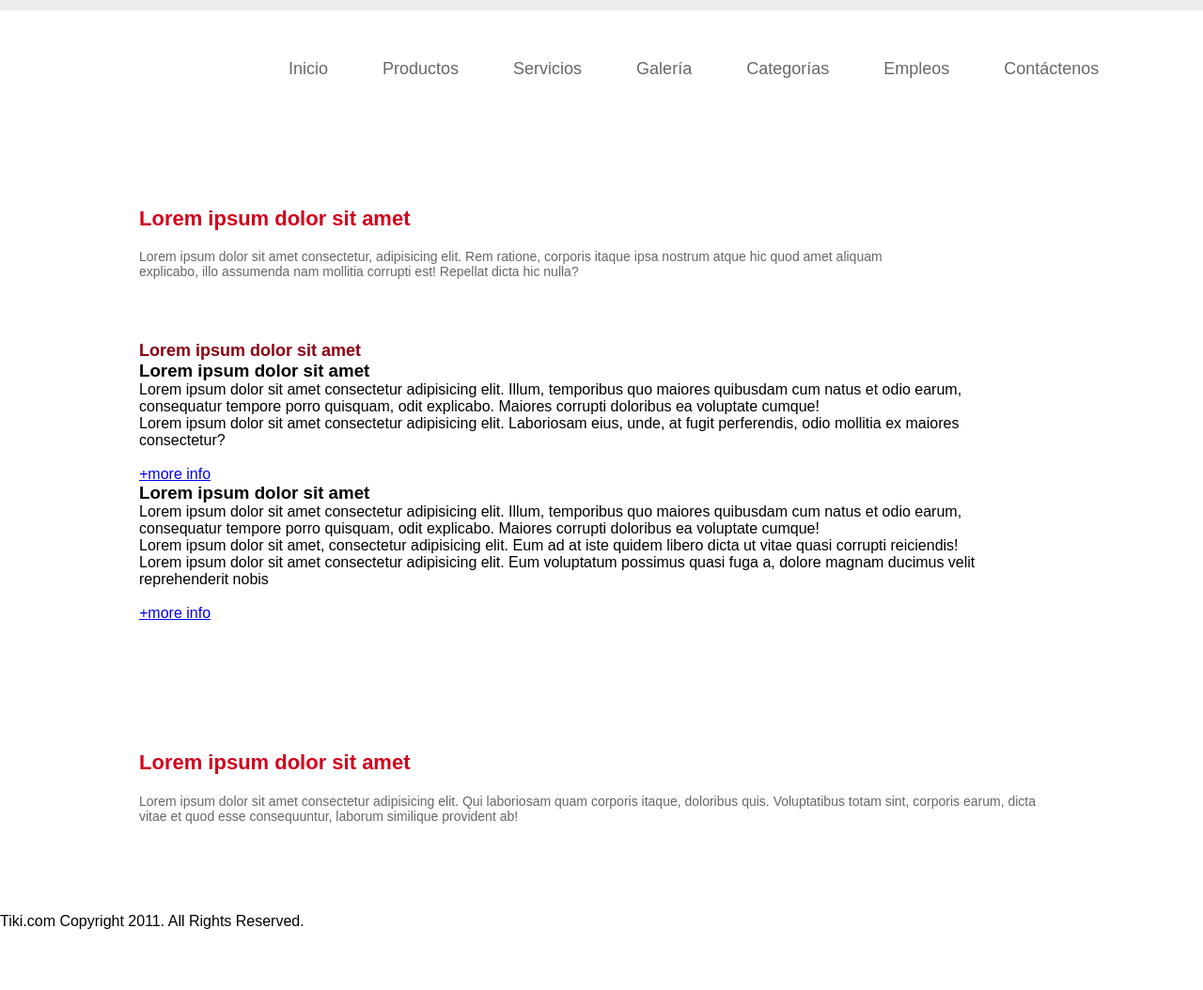
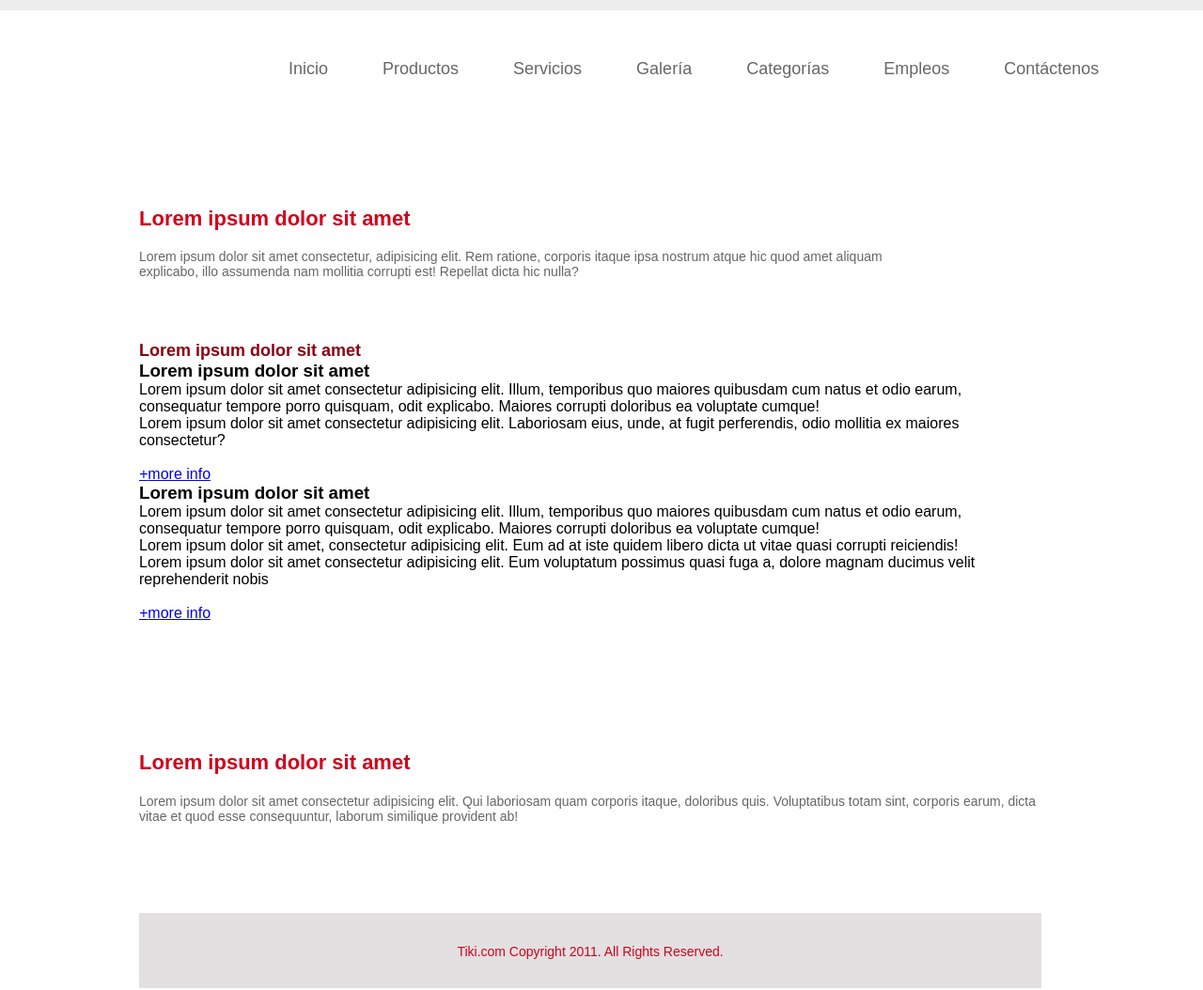
Before and after one commit to kendollcastro/examen-web, a plain HTML site: page index.html in a window 1280 px wide. Shown: the whole page at 94% size. Before the commit the page ends 990 px from the top, so only its background shows below. Drawn offline with Linux system fonts and the light colour scheme.

Commit message:
Agregamos el footer a la pagina y su estilo

```diff
--- a/css/styles.css
+++ b/css/styles.css
@@ -108,3 +108,21 @@ h4{
     margin-top: 61px;
     margin-left: 148px;
 }
+
+
+
+/*Footer*/
+
+#footer{
+    width: 960px;
+    height: 80px;
+    margin-left: 148px;
+    background-color: #e2e0e0;
+}
+
+#text-footer{
+    font-size: 14px;
+    color: #d3001c;
+    padding: 33px 0;
+    text-align: center;
+}
--- a/index.html
+++ b/index.html
@@ -87,7 +87,7 @@
     </div>
     <!--Footer-->
      <div id="footer">
-        <p>Tiki.com Copyright 2011. All Rights Reserved.</p>
+        <p id="text-footer">Tiki.com Copyright 2011. All Rights Reserved.</p>
     </div>
 </body>
 </html>
```
